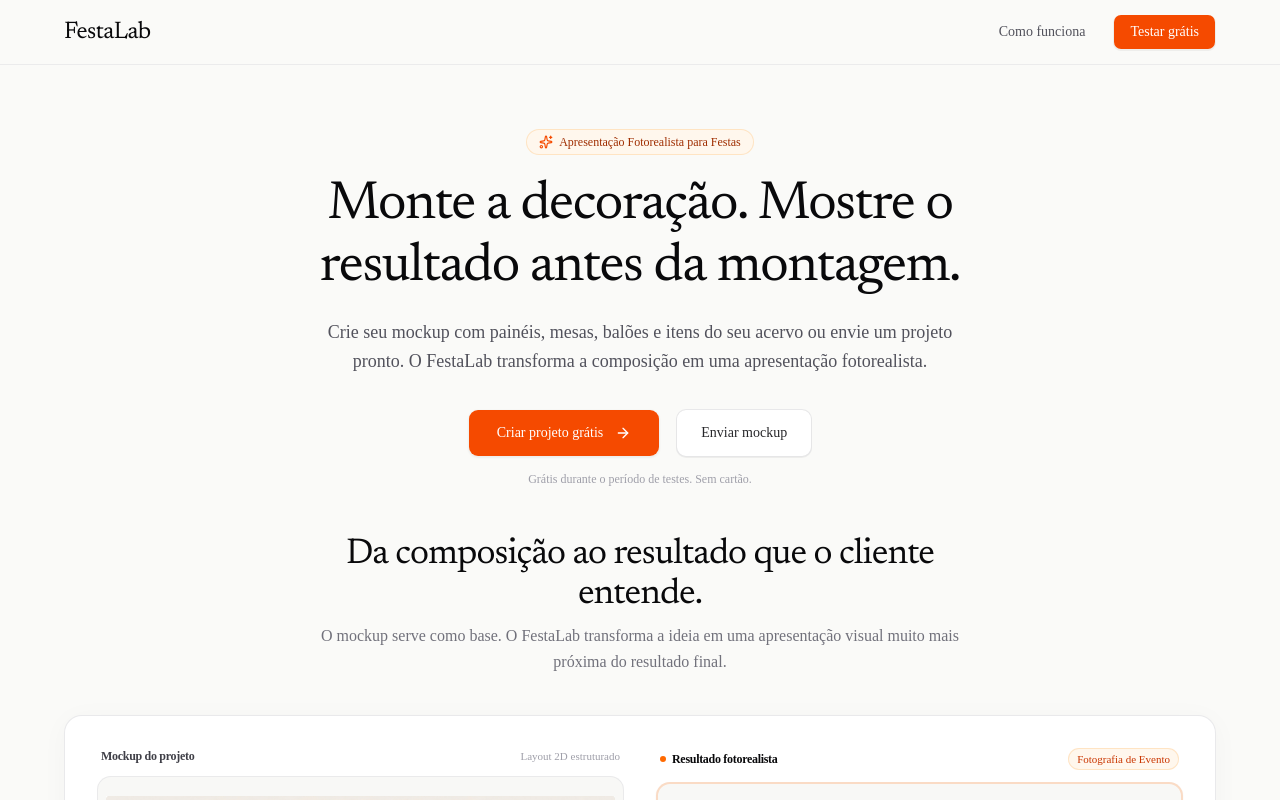
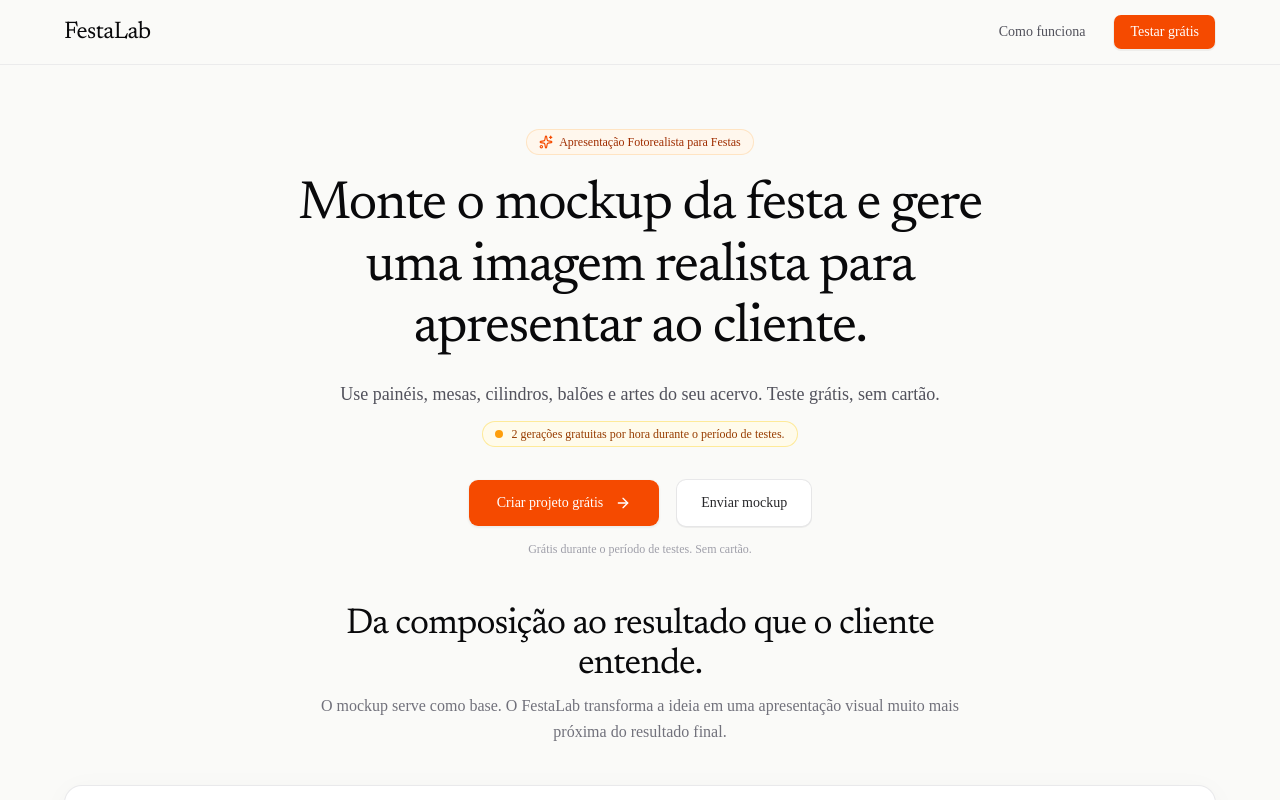
Before and after one commit to mrmateussiilva/fastlab, a Next.js app: page / in a window 1280 px wide. Shown: the top 800 px of the page. Built offline with nearby package versions, Linux system fonts and the light colour scheme.

Commit message:
feat: refine branding and landing page onboarding texts

```diff
--- a/src/components/builder/properties-sidebar.tsx
+++ b/src/components/builder/properties-sidebar.tsx
@@ -593,7 +593,7 @@ export default function PropertiesSidebar({
                 className="flex-1 text-xs h-8 border-orange-200 text-orange-700 hover:bg-orange-50 font-sans cursor-pointer justify-center"
               >
                 <UploadCloud className="w-3.5 h-3.5 mr-1.5 text-orange-600" />
-                {selectedElement.fillImageSrc ? 'Trocar imagem' : 'Enviar imagem'}
+                {selectedElement.fillImageSrc ? 'Trocar arte' : 'Enviar arte para este painel'}
               </Button>
 
               {selectedElement.fillImageSrc && (
--- a/src/components/mode-selector.tsx
+++ b/src/components/mode-selector.tsx
@@ -69,12 +69,17 @@ export default function ModeSelector({ onSelectMode }: ModeSelectorProps) {
         </div>
 
         <h1 className="font-serif text-3xl sm:text-5xl md:text-[54px] font-normal tracking-tight text-zinc-950 leading-[1.14] max-w-3xl mx-auto">
-          Monte a decoração. Mostre o resultado antes da montagem.
+          Monte o mockup da festa e gere uma imagem realista para apresentar ao cliente.
         </h1>
 
         <p className="mt-4 sm:mt-5 text-sm sm:text-base md:text-lg text-zinc-600 font-sans leading-relaxed max-w-2xl mx-auto">
-          Crie seu mockup com painéis, mesas, balões e itens do seu acervo ou envie um projeto pronto. O FestaLab transforma a composição em uma apresentação fotorealista.
+          Use painéis, mesas, cilindros, balões e artes do seu acervo. Teste grátis, sem cartão.
         </p>
+
+        <div className="mt-3 inline-flex items-center gap-2 px-3 py-1 bg-amber-50 border border-amber-200/80 rounded-full text-xs font-medium text-amber-800">
+          <span className="w-2 h-2 rounded-full bg-amber-500 animate-pulse" />
+          2 gerações gratuitas por hora durante o período de testes.
+        </div>
 
         {/* CTAs */}
         <div className="mt-8 flex flex-col sm:flex-row items-center justify-center gap-3 sm:gap-4 max-w-md mx-auto">
```
